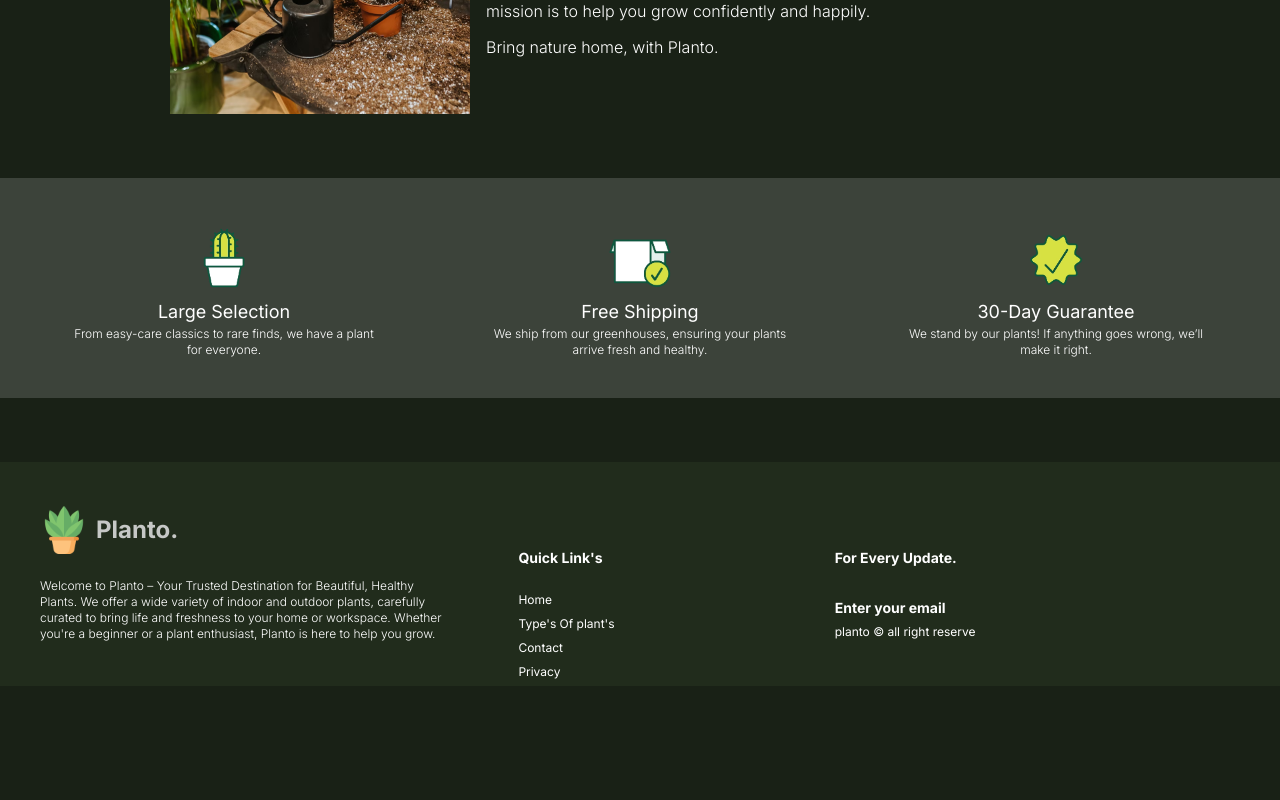
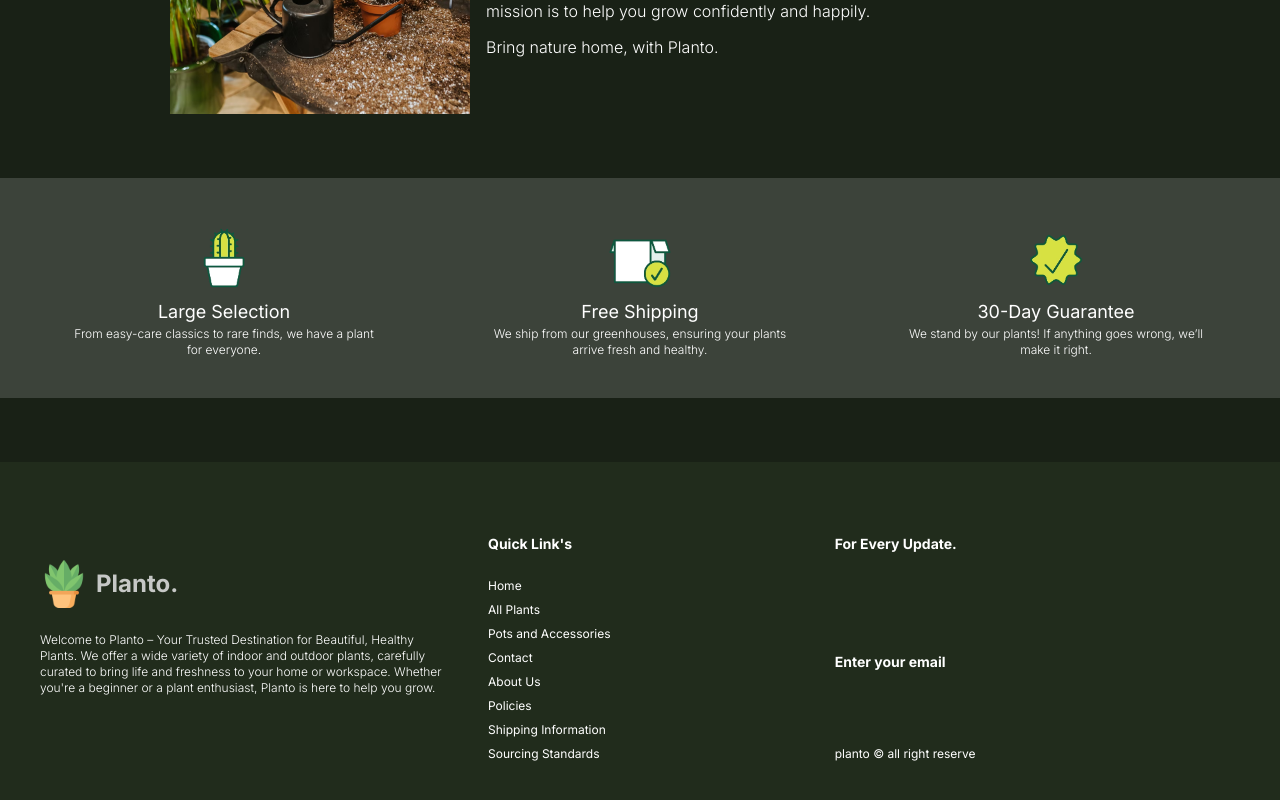
Before and after one commit to Yuqi-99/planto, a React (Vite) app: page /about-us in a window 1280 px wide. Shown: the part 580-1380 px from the top of the page. Before the commit the page ends 1266 px from the top, so only its background shows below. Built offline with nearby package versions, Linux system fonts and the light colour scheme; what tailwindcss-touch would draw is missing.

Commit message:
style(dev): add page not found ui, adjust footer quick link, adjust button hover color

```diff
--- a/src/modules/contacts/ContactUs.tsx
+++ b/src/modules/contacts/ContactUs.tsx
@@ -59,7 +59,7 @@ export const ContactUs = () => {
 					</p>
 
 					<form
-						className='mt-6 flex flex-col items-center rounded-lg bg-green-400 p-4 md:p-10'
+						className='mt-6 flex flex-col items-center rounded-lg border border-solid border-grey-400 bg-green-400 bg-gradient-to-tl from-green-400 to-green-700 p-4 md:p-10'
 						onSubmit={contactForm.handleSubmit(onSubmit)}
 					>
 						<TextInput
@@ -111,7 +111,7 @@ export const ContactUs = () => {
 
 						<button
 							type='submit'
-							className='bg-grey-400 mt-8 w-full rounded-full py-3 text-white hover:bg-grey-300 hover:text-black'
+							className='mt-8 w-full rounded-full bg-grey-400 py-3 text-white hover:bg-grey-300 hover:text-black'
 						>
 							Submit
 						</button>
--- a/src/modules/errors/NotFoundPage.tsx
+++ b/src/modules/errors/NotFoundPage.tsx
@@ -1,3 +1,27 @@
+import { useNavigate } from 'react-router-dom';
+import { ROUTES } from '../../shared/constants/routes';
+import { FaArrowRightLong } from 'react-icons/fa6';
+import NotFoundImg from '../../shared/assets/not-found.svg?react';
+
 export const NotFoundPage = () => {
-	return <div>NotFoundPage</div>;
+	const navigate = useNavigate();
+
+	return (
+		<div className='flex h-screen flex-col items-center justify-center'>
+			<NotFoundImg />
+			<div className='mt-12 space-y-2 text-center text-white'>
+				<p className='text-darkGrey-normal text-base/[normal] font-bold'>Page not found</p>
+				<p className='text-grey-dark text-base/[22px] font-normal'>
+					Cannot found the page you are looking for
+				</p>
+			</div>
+			<button
+				type='button'
+				className='mt-10 flex w-fit items-center rounded-lg border border-solid border-white px-4 py-2 text-white hover:border-green-300 hover:bg-grey-300 hover:text-grey-600'
+				onClick={() => navigate(ROUTES.home.path)}
+			>
+				Back to home <FaArrowRightLong className='ml-2' />
+			</button>
+		</div>
+	);
 };
--- a/src/modules/home/components/Card.tsx
+++ b/src/modules/home/components/Card.tsx
@@ -46,9 +46,9 @@ export const Card = ({
 					{!showPrice && (
 						<button
 							type='button'
-							className='mt-3 w-1/2 rounded-lg border border-solid border-grey-300 px-2 py-2 hover:bg-grey-600 hover:text-white'
+							className='mt-3 w-1/2 rounded-lg border border-solid border-grey-300 px-2 py-2 text-grey-300 hover:border-green-300 hover:bg-grey-300 hover:text-grey-600'
 						>
-							<p className='text-sm font-light text-grey-300'>Buy Now</p>
+							<p className='text-sm font-light'>Buy Now</p>
 						</button>
 					)}
 					{showPrice && (
@@ -56,7 +56,7 @@ export const Card = ({
 							<p className='my-2 text-lg font-light text-grey-300 sm:text-lg'>RM {price}</p>
 							<button
 								type='button'
-								className='w-fit rounded-lg border border-solid border-grey-300 p-1.5 text-white hover:bg-grey-600'
+								className='w-fit rounded-lg border border-solid border-grey-300 p-1.5 text-white'
 							>
 								<CartIcon className='size-5' />
 							</button>
--- a/src/modules/home/components/HomeTextSection.tsx
+++ b/src/modules/home/components/HomeTextSection.tsx
@@ -14,9 +14,9 @@ export const HomeTextSection = () => {
 			<div className='mt-4 flex flex-gap-x-4'>
 				<button
 					type='button'
-					className='rounded-lg border border-solid border-grey-300 px-8 py-2 hover:bg-grey-600 hover:text-white'
+					className='rounded-lg border border-solid border-grey-300 px-8 py-2 text-grey-300 hover:border-green-300 hover:bg-grey-300 hover:text-grey-600'
 				>
-					<p className='text-sm font-bold text-grey-300 sm:font-light'>Explore</p>
+					<p className='text-sm font-bold sm:font-light'>Explore</p>
 				</button>
 
 				<button type='button' className='flex items-center'>
--- a/src/modules/home/components/LongCard.tsx
+++ b/src/modules/home/components/LongCard.tsx
@@ -69,14 +69,14 @@ export const LongCard = ({
 						<div className='flex'>
 							<button
 								type='button'
-								className='mt-3 w-fit rounded-lg border border-solid border-white px-4 py-2 text-white hover:bg-grey-600'
+								className='mt-3 w-fit rounded-lg border border-solid border-white px-4 py-2 text-white hover:border-green-300 hover:bg-grey-300 hover:text-grey-600'
 							>
-								<p className='text-sm font-light text-white'>{buttonTitle}</p>
+								<p className='text-sm font-light'>{buttonTitle}</p>
 							</button>
 							{showAddToCart && (
 								<button
 									type='button'
-									className='ml-3 mt-3 w-fit rounded-lg border border-solid border-white px-2 py-2 text-white hover:bg-grey-600'
+									className='ml-3 mt-3 w-fit rounded-lg border border-solid border-white px-2 py-2 text-white'
 								>
 									<CartIcon className='size-5' />
 								</button>
--- a/src/shared/layouts/Footer.tsx
+++ b/src/shared/layouts/Footer.tsx
@@ -1,12 +1,19 @@
 import { useNavigate } from 'react-router-dom';
 import PlantoLogo from '../assets/planto-logo.svg?react';
 import { ROUTES } from '../constants/routes';
+import { CONTACT_US_DROPDOWN, SHOP_DROPDOWN } from '../constants/dropdownData';
+import { cn } from '../utils/cn';
 
 export const Footer = () => {
 	const navigate = useNavigate();
+	const NAVIGATION_PATH = [
+		{ id: 1, title: 'Home', navigate: ROUTES.home.path },
+		SHOP_DROPDOWN,
+		CONTACT_US_DROPDOWN,
+	];
 
 	return (
-		<div className='flex min-h-56 w-full justify-center bg-footerBgColor p-8'>
+		<div className='flex min-h-56 w-full justify-center bg-footerBgColor p-8 pb-12'>
 			<div className='flex w-full max-w-[1440px] flex-col items-center justify-between flex-gap-x-4 sm:flex-row'>
 				<div className='flex w-full flex-col sm:w-1/3'>
 					<div
@@ -24,19 +31,37 @@ export const Footer = () => {
 					</p>
 				</div>
 
-				<div className='flex w-full flex-col sm:h-[132px] sm:w-1/5'>
+				<div className='flex w-full flex-col sm:min-h-[132px] sm:w-1/4'>
 					<div className='mb-4 mt-10 flex items-center flex-gap-x-2 sm:mb-6'>
 						<p className='text-sm font-bold text-white'>Quick Link's</p>
 					</div>
-					<div className='flex flex-col justify-between flex-gap-y-2'>
-						<p className='text-xs font-normal text-white'>Home</p>
-						<p className='text-xs font-normal text-white'>Type's Of plant's</p>
-						<p className='text-xs font-normal text-white'>Contact</p>
-						<p className='text-xs font-normal text-white'>Privacy</p>
+					<div className='flex flex-wrap items-center flex-gap-y-2 sm:flex-col sm:items-start sm:justify-between'>
+						{NAVIGATION_PATH?.flat().map((item, index) => {
+							const length = NAVIGATION_PATH?.flat()?.length;
+							return (
+								<>
+									<p
+										key={`${index}-${item.id}`}
+										className='text-xs font-normal text-white'
+										onClick={() => navigate(item.navigate)}
+									>
+										{item.title}
+									</p>
+									<p
+										className={cn(
+											'inline-block px-2 text-white sm:hidden',
+											length === index + 1 && 'hidden'
+										)}
+									>
+										|
+									</p>
+								</>
+							);
+						})}
 					</div>
 				</div>
 
-				<div className='flex w-full flex-col justify-between sm:h-[132px] sm:w-1/3'>
+				<div className='flex h-full w-full flex-col justify-between sm:min-h-[132px] sm:w-1/3'>
 					<div className='mb-4 mt-10 flex flex-col justify-center flex-gap-x-2 sm:mb-6'>
 						<p className='text-sm font-bold text-white'>For Every Update.</p>
 					</div>
```
Also changed, not shown: src/shared/assets/not-found.svg (added).
